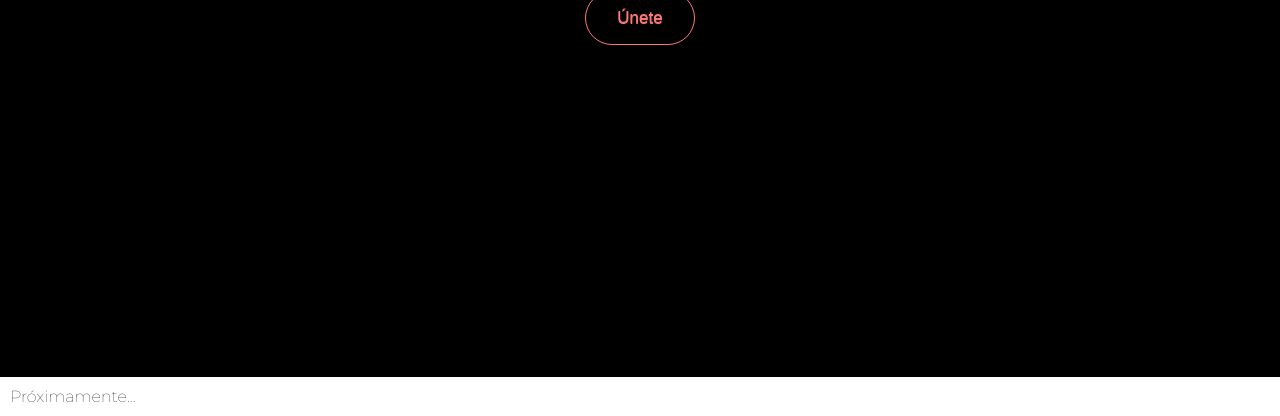
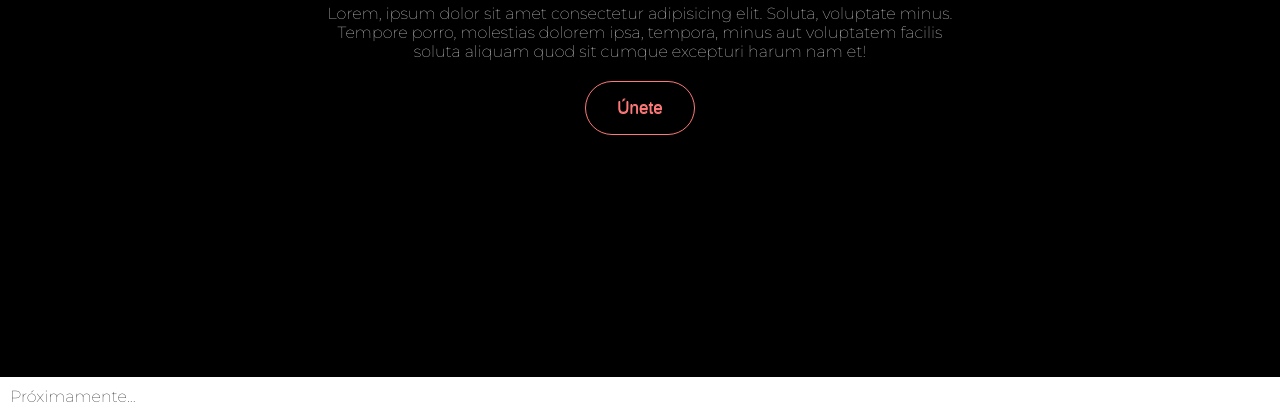
Before and after one commit to Voldwyce/Project-Gaya, a plain HTML site: page index.html in a window 1280 px wide. Shown: the part 423-839 px from the top of the page. Drawn offline with Linux system fonts and the light colour scheme.

Commit message:
Update estilosL.css

```diff
--- a/estilosL.css
+++ b/estilosL.css
@@ -42,7 +42,10 @@
 
 .contenido-inicio {
     text-align: center;
-    margin: 20%;
+    left: 50%;
+    top: 30%;
+    position: absolute;
+    transform: translateX(-50%) translateY(50%);
 
 }
 
```
